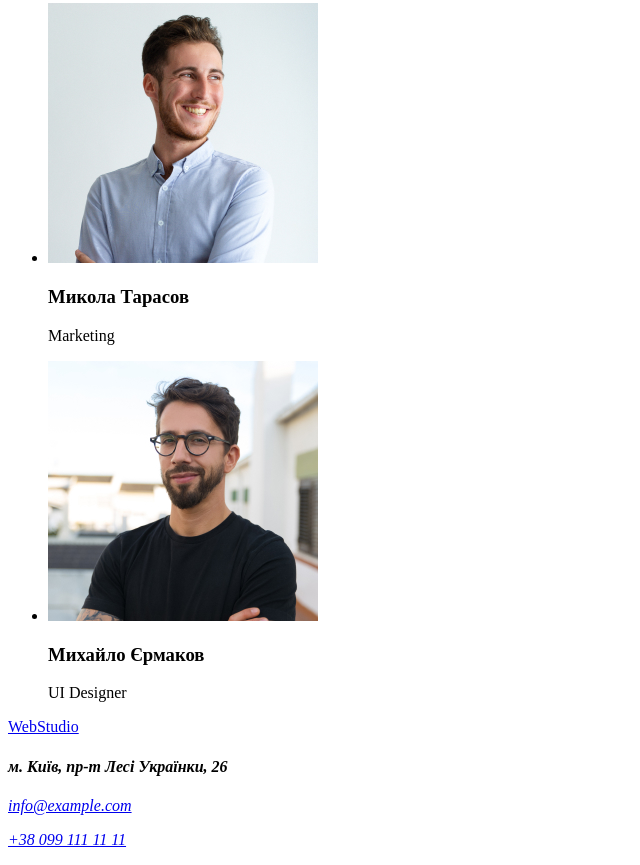
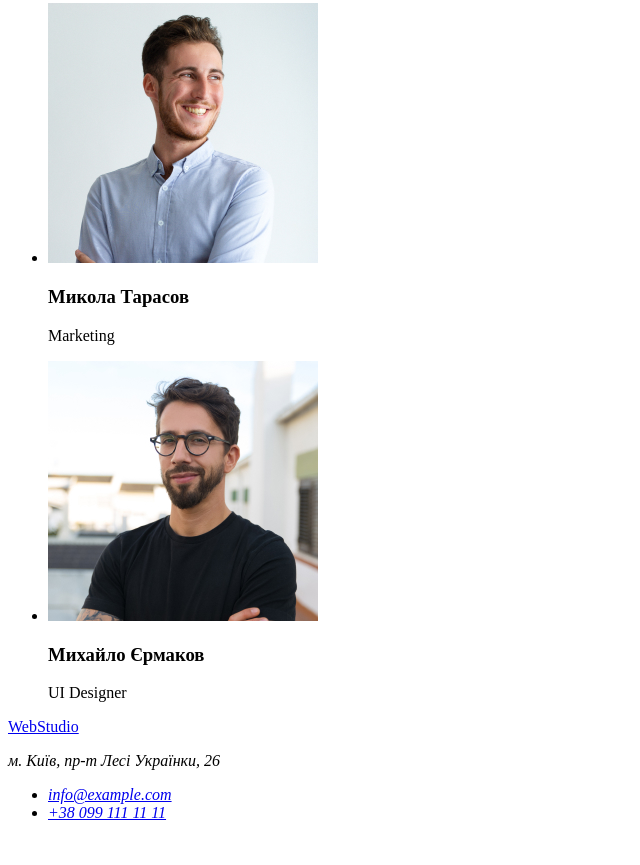
Before and after one commit to AlinaBanias/goit-markup-hw-01, a plain HTML site: page index.html in a window 1280 px wide. Shown: the part 2361-3226 px from the top of the page, without its empty margins (0-640 px from the left). After the commit the page ends 3199 px from the top, so only its background shows below. Drawn offline with Linux system fonts and the light colour scheme.

Commit message:
Додала список до футера.

```diff
--- a/index.html
+++ b/index.html
@@ -110,9 +110,11 @@
                 <div>
                     <a href="./index.html">WebStudio</a>
                     <address>
-                        <h4>м. Київ, пр-т Лесі Українки, 26</h4>
-                        <p><a href="mailto:info@example.com">info@example.com</a></p>
-                        <p><a href="tell:+380991111111">+38 099 111 11 11</a></p>
+                        <p>м. Київ, пр-т Лесі Українки, 26</p>
+                        <ul>
+                        <li><a href="mailto:info@example.com">info@example.com</a></li>
+                        <li><a href="tell:+380991111111">+38 099 111 11 11</a></li>
+                    </ul>
                     </address>
                 </div>
             </footer>
```
